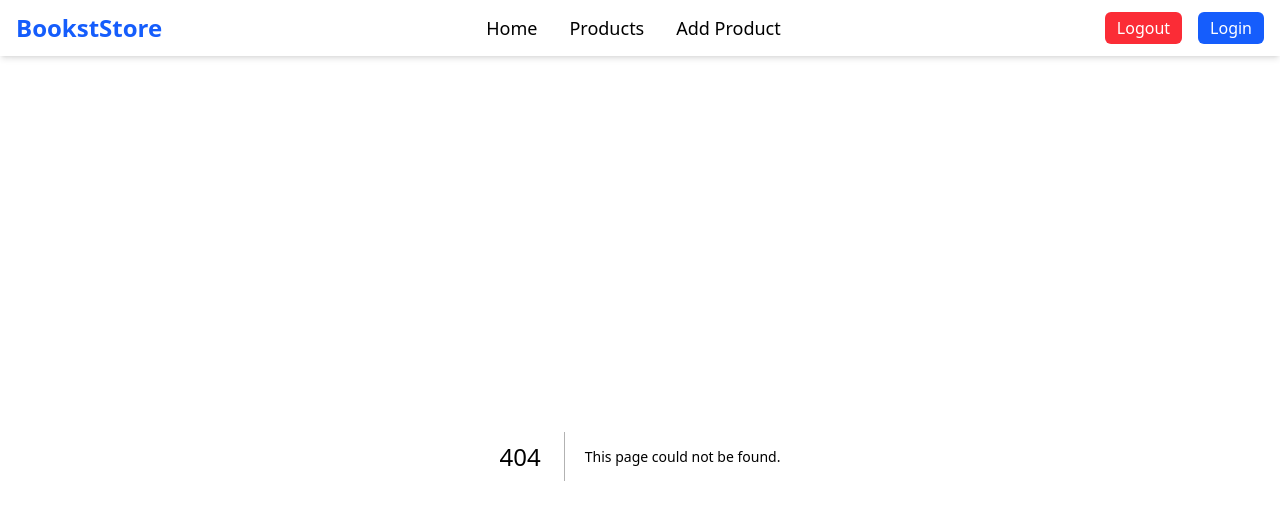
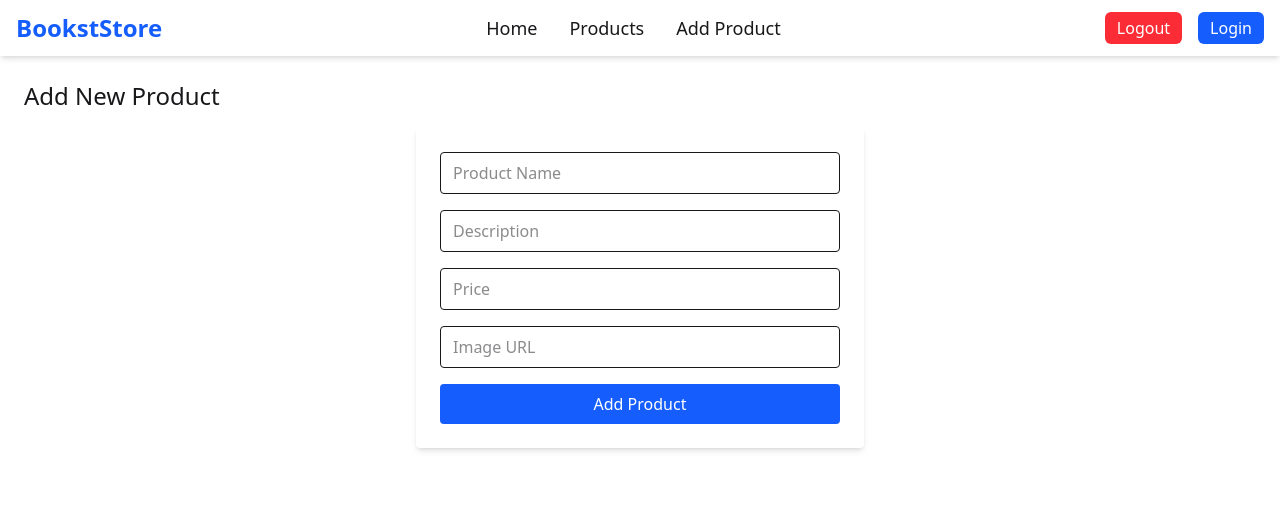
Before and after one commit to paul-96-shimu/product-hub-nextjs, a Next.js app: page /dashboard/add-product in a window 1280 px wide. Before the commit this address had no page. Shown: the top 520 px of the page. Built offline with nearby package versions, Linux system fonts and the light colour scheme.

Commit message:
added all file

```diff
--- a/src/app/addproducts/page.jsx
+++ /dev/null
@@ -1,10 +0,0 @@
-import React from 'react'
-
-export default function AddProductPage() {
-  return (
-    <div>
-      <h1>Add New Product</h1>
-      <p>Use the form below to add a new product to the store.</p>
-    </div>
-  )
-}
--- /dev/null
+++ b/src/app/dashboard/add-product/AddProductFrom.jsx
@@ -0,0 +1,77 @@
+"use client";
+
+import { useState } from "react";
+
+export default function AddProductPage() {
+  return <AddProductForm />;
+}
+
+function AddProductForm() {
+  const [name, setName] = useState("");
+  const [description, setDescription] = useState("");
+  const [price, setPrice] = useState("");
+  const [image, setImage] = useState("");
+
+  const handleSubmit = async (e) => {
+    e.preventDefault();
+
+    const res = await fetch("/api/products", {
+      method: "POST",
+      headers: { "Content-Type": "application/json" },
+      body: JSON.stringify({ name, description, price, image }),
+    });
+
+    if (res.ok) {
+      alert("Product added successfully!");
+      setName("");
+      setDescription("");
+      setPrice("");
+      setImage("");
+    }
+  };
+
+  return (
+    <form
+      className="bg-white p-6 rounded shadow-md max-w-md mx-auto flex flex-col gap-4"
+      onSubmit={handleSubmit}
+    >
+      <input
+        type="text"
+        placeholder="Product Name"
+        value={name}
+        onChange={(e) => setName(e.target.value)}
+        className="px-3 py-2 border rounded"
+        required
+      />
+      <input
+        type="text"
+        placeholder="Description"
+        value={description}
+        onChange={(e) => setDescription(e.target.value)}
+        className="px-3 py-2 border rounded"
+        required
+      />
+      <input
+        type="number"
+        placeholder="Price"
+        value={price}
+        onChange={(e) => setPrice(e.target.value)}
+        className="px-3 py-2 border rounded"
+        required
+      />
+      <input
+        type="text"
+        placeholder="Image URL"
+        value={image}
+        onChange={(e) => setImage(e.target.value)}
+        className="px-3 py-2 border rounded"
+      />
+      <button
+        type="submit"
+        className="bg-blue-600 text-white py-2 rounded hover:bg-blue-700"
+      >
+        Add Product
+      </button>
+    </form>
+  );
+}
--- /dev/null
+++ b/src/app/dashboard/add-product/page.jsx
@@ -0,0 +1,28 @@
+import AddProductForm from "./AddProductFrom";
+
+export default function AddProductPage() {
+  // এখানে চেক করবে ইউজার লগইন করা কিনা
+  const isLoggedIn = true; // এখানে পরে তোমার authentication logic বসাবে
+
+  if (!isLoggedIn) {
+    return (
+      <div className="p-6 text-center">
+        <p className="mb-4">You must be logged in to add a product.</p>
+        <a
+          href="/login"
+          className="bg-blue-600 text-white px-4 py-2 rounded hover:bg-blue-700"
+        >
+          Go to Login
+        </a>
+      </div>
+    );
+  }
+
+  // ইউজার লগইন থাকলে AddProductForm দেখাবে
+  return (
+    <div className="p-6">
+      <h1 className="text-2xl mb-4">Add New Product</h1>
+      <AddProductForm />
+    </div>
+  );
+}
```
